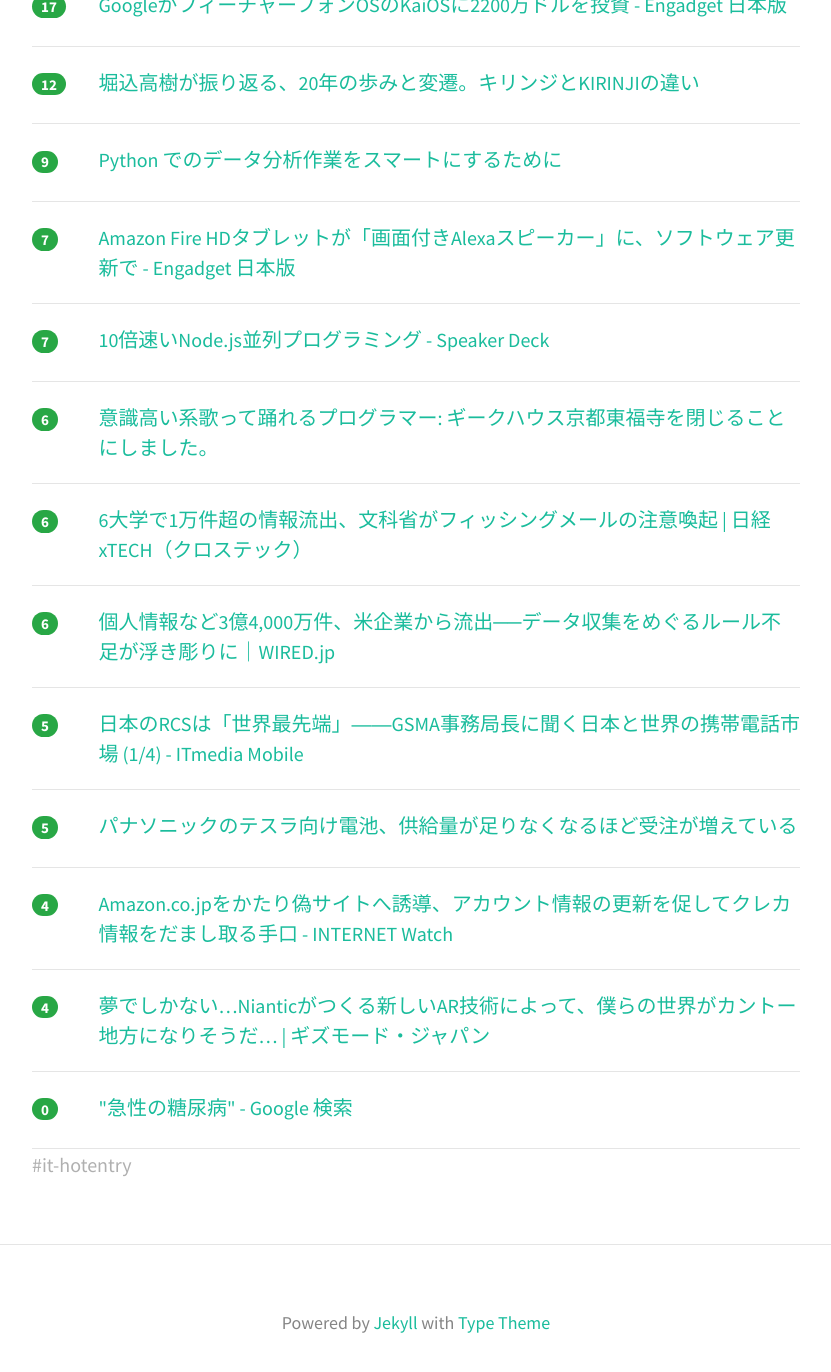
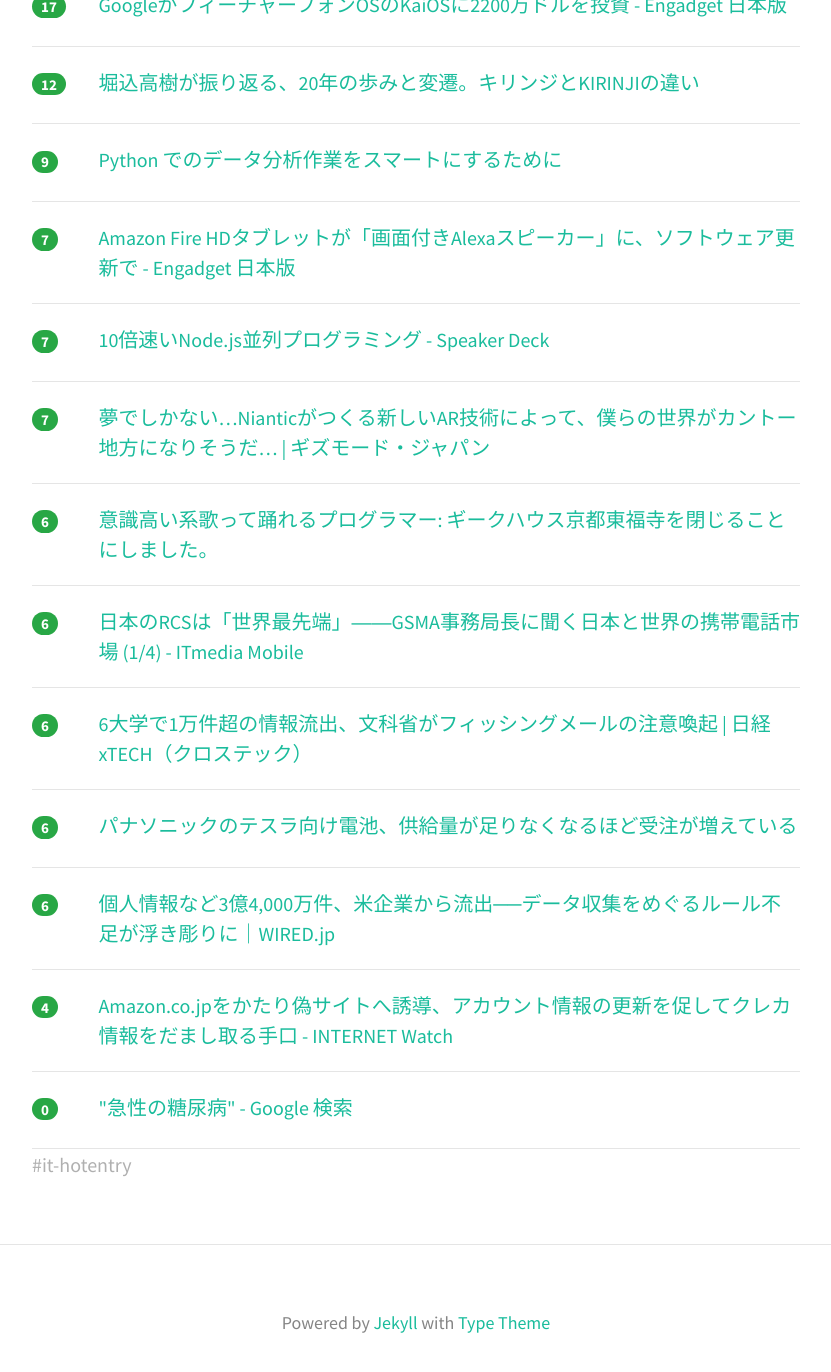
Before and after one commit to yatta47/hatena-matome-site, a Jekyll site: the page built from _posts/2018-06-30-hatena.md, in a window 1280 px wide and 1400 px high, scrolled down 609 px. Shown: the top 1372 px of the window, without its empty margins (224-1055 px from the left). Built offline with Jekyll 4.4.1, drawn with Linux system fonts in a browser that asks for light colours; nearby versions of some CDN libraries; part of the change alters nothing that is shown.

Commit message:
Updated 2018-06-30

```diff
--- a/_posts/2018-06-30-hatena.md
+++ b/_posts/2018-06-30-hatena.md
@@ -1,7 +1,7 @@
 ---
 layout: post
 title:  "2018-06-30 はてぶIT"
-date:   2018-06-30 07:01:24
+date:   2018-06-30 08:01:10
 tags: [it-hotentry]
 ---
 15 件のデータあり
@@ -12,7 +12,7 @@ tags: [it-hotentry]
 </div>
 <hr>
 <div class="row">
-<div class="col-1"><span class="badge badge-pill badge-success h2">38</span></div>
+<div class="col-1"><span class="badge badge-pill badge-success h2">67</span></div>
 <div class="col-11"><a href='https://jp.techcrunch.com/2018/06/29/2018-06-28-what3words-saic-alpine-f1/' target='_blank'>世界を57兆個の小さな区画に分割してそれぞれにユニークな名前をつけたwhat3wordsに投資が殺到 | TechCrunch Japan</a></div>
 </div>
 <hr>
@@ -42,8 +42,18 @@ tags: [it-hotentry]
 </div>
 <hr>
 <div class="row">
+<div class="col-1"><span class="badge badge-pill badge-success h2">7</span></div>
+<div class="col-11"><a href='https://www.gizmodo.jp/2018/06/niantic-real-world-platform.html' target='_blank'>夢でしかない…Nianticがつくる新しいAR技術によって、僕らの世界がカントー地方になりそうだ… | ギズモード・ジャパン</a></div>
+</div>
+<hr>
+<div class="row">
 <div class="col-1"><span class="badge badge-pill badge-success h2">6</span></div>
 <div class="col-11"><a href='https://dancingprogrammer.blogspot.com/2018/06/blog-post_28.html' target='_blank'>意識高い系歌って踊れるプログラマー: ギークハウス京都東福寺を閉じることにしました。</a></div>
+</div>
+<hr>
+<div class="row">
+<div class="col-1"><span class="badge badge-pill badge-success h2">6</span></div>
+<div class="col-11"><a href='http://www.itmedia.co.jp/mobile/articles/1806/29/news143.html' target='_blank'>日本のRCSは「世界最先端」――GSMA事務局長に聞く日本と世界の携帯電話市場 (1/4) - ITmedia Mobile</a></div>
 </div>
 <hr>
 <div class="row">
@@ -53,17 +63,12 @@ tags: [it-hotentry]
 <hr>
 <div class="row">
 <div class="col-1"><span class="badge badge-pill badge-success h2">6</span></div>
-<div class="col-11"><a href='https://wired.jp/2018/06/29/exactis-leak-340-million-records/' target='_blank'>個人情報など3億4,000万件、米企業から流出──データ収集をめぐるルール不足が浮き彫りに｜WIRED.jp</a></div>
+<div class="col-11"><a href='https://newswitch.jp/p/13497' target='_blank'>パナソニックのテスラ向け電池、供給量が足りなくなるほど受注が増えている</a></div>
 </div>
 <hr>
 <div class="row">
-<div class="col-1"><span class="badge badge-pill badge-success h2">5</span></div>
-<div class="col-11"><a href='http://www.itmedia.co.jp/mobile/articles/1806/29/news143.html' target='_blank'>日本のRCSは「世界最先端」――GSMA事務局長に聞く日本と世界の携帯電話市場 (1/4) - ITmedia Mobile</a></div>
-</div>
-<hr>
-<div class="row">
-<div class="col-1"><span class="badge badge-pill badge-success h2">5</span></div>
-<div class="col-11"><a href='https://newswitch.jp/p/13497' target='_blank'>パナソニックのテスラ向け電池、供給量が足りなくなるほど受注が増えている</a></div>
+<div class="col-1"><span class="badge badge-pill badge-success h2">6</span></div>
+<div class="col-11"><a href='https://wired.jp/2018/06/29/exactis-leak-340-million-records/' target='_blank'>個人情報など3億4,000万件、米企業から流出──データ収集をめぐるルール不足が浮き彫りに｜WIRED.jp</a></div>
 </div>
 <hr>
 <div class="row">
@@ -72,11 +77,6 @@ tags: [it-hotentry]
 </div>
 <hr>
 <div class="row">
-<div class="col-1"><span class="badge badge-pill badge-success h2">4</span></div>
-<div class="col-11"><a href='https://www.gizmodo.jp/2018/06/niantic-real-world-platform.html' target='_blank'>夢でしかない…Nianticがつくる新しいAR技術によって、僕らの世界がカントー地方になりそうだ… | ギズモード・ジャパン</a></div>
-</div>
-<hr>
-<div class="row">
 <div class="col-1"><span class="badge badge-pill badge-success h2">0</span></div>
 <div class="col-11"><a href='https://www.google.co.jp/search?ei=gTs2W62IBZKGoATh4YqYBg&q=%22%E6%80%A5%E6%80%A7%E3%81%AE%E7%B3%96%E5%B0%BF%E7%97%85%22' target='_blank'>"急性の糖尿病" - Google 検索</a></div>
 </div>
```
